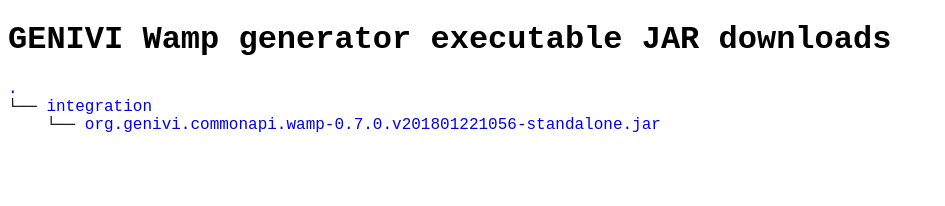
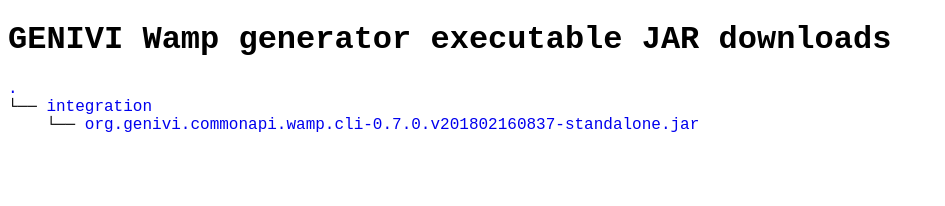
Before and after one commit to COVESA/capicxx-wamp-tools, a plain HTML site: page standalone/index.html in a window 1280 px wide. Shown: the top 206 px of the page, without its empty margins (0-945 px from the left). Drawn offline with Linux system fonts and the light colour scheme.

Commit message:
Deploy GENIVI/capicxx-wamp-tools to github.com/GENIVI/capicxx-wamp-tools.git:gh-pages

```diff
--- a/standalone/index.html
+++ b/standalone/index.html
@@ -30,7 +30,7 @@
 	<h1>GENIVI Wamp generator executable JAR downloads</h1><p>
 	<a href=".">.</a><br>
 	└── <a href="./integration/">integration</a><br>
-	&nbsp;&nbsp;&nbsp; └── <a href="./integration/org.genivi.commonapi.wamp-0.7.0.v201801221056-standalone.jar">org.genivi.commonapi.wamp-0.7.0.v201801221056-standalone.jar</a><br>
+	&nbsp;&nbsp;&nbsp; └── <a href="./integration/org.genivi.commonapi.wamp.cli-0.7.0.v201802160837-standalone.jar">org.genivi.commonapi.wamp.cli-0.7.0.v201802160837-standalone.jar</a><br>
 	<br><br>
 	</p>
 	<p>
```
Also changed, not shown: 10 other files.
